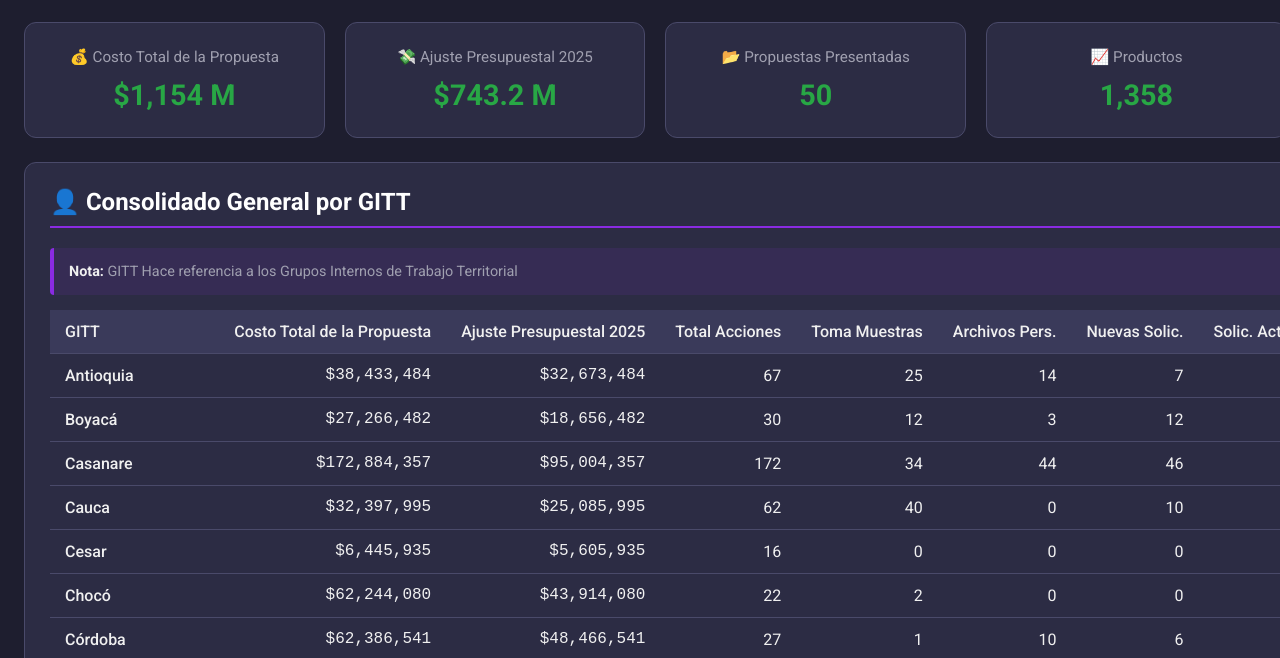
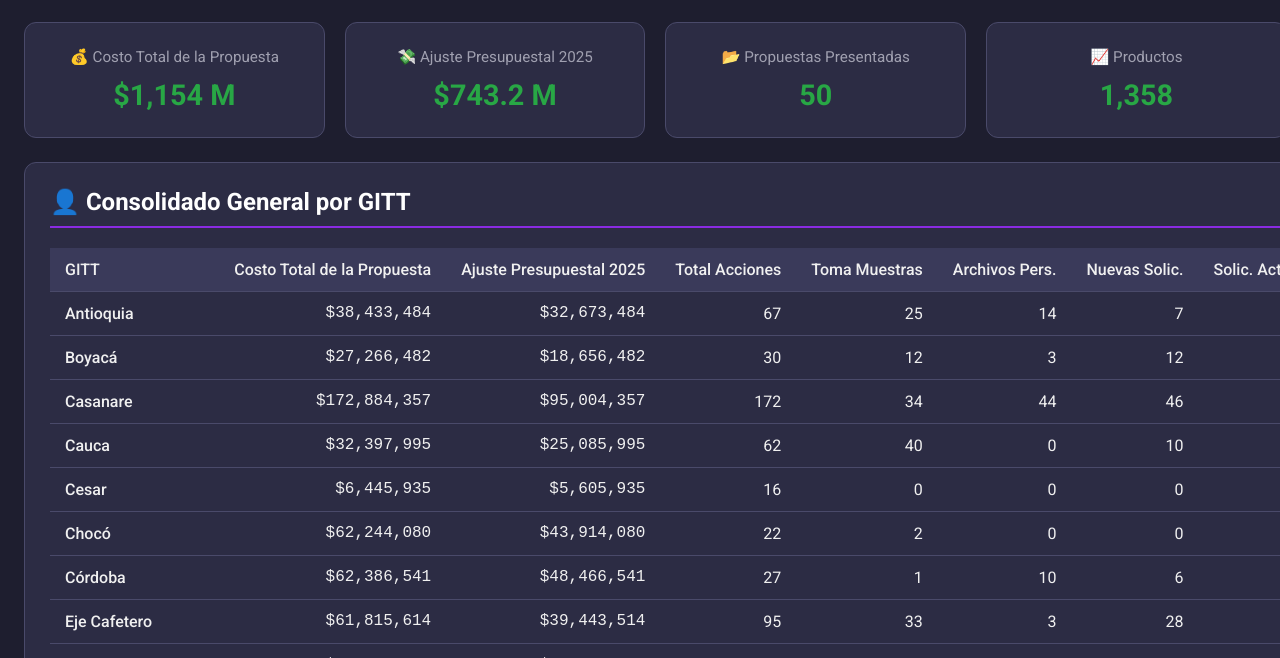
Before and after one commit to CarlosZapataB123/Red-de-Apoyo-Operativo., a plain HTML site: page index.html in a window 1280 px wide. Shown: the part 138-796 px from the top of the page. Drawn offline with Linux system fonts and the light colour scheme.

Commit message:
Update index.html

```diff
--- a/index.html
+++ b/index.html
@@ -132,7 +132,7 @@
 
         <section class="dashboard-section">
             <h2>👤 Consolidado General por GITT</h2>
-            <p class="note"><b>Nota:</b> GITT Hace referencia a los Grupos Internos de Trabajo Territorial</p>
+
             <div class="table-wrapper">
                 <table class="proposer-table">
                     <thead>
```
